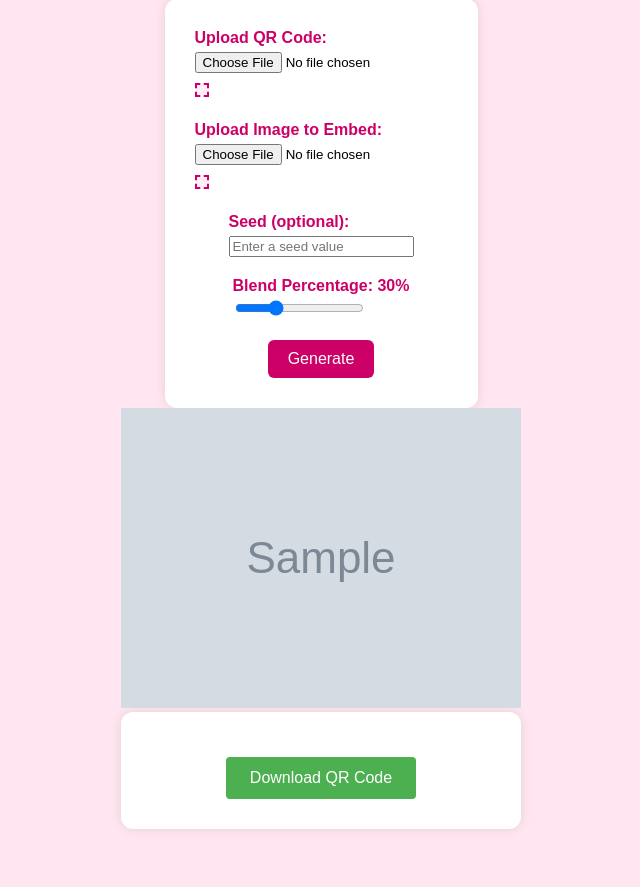
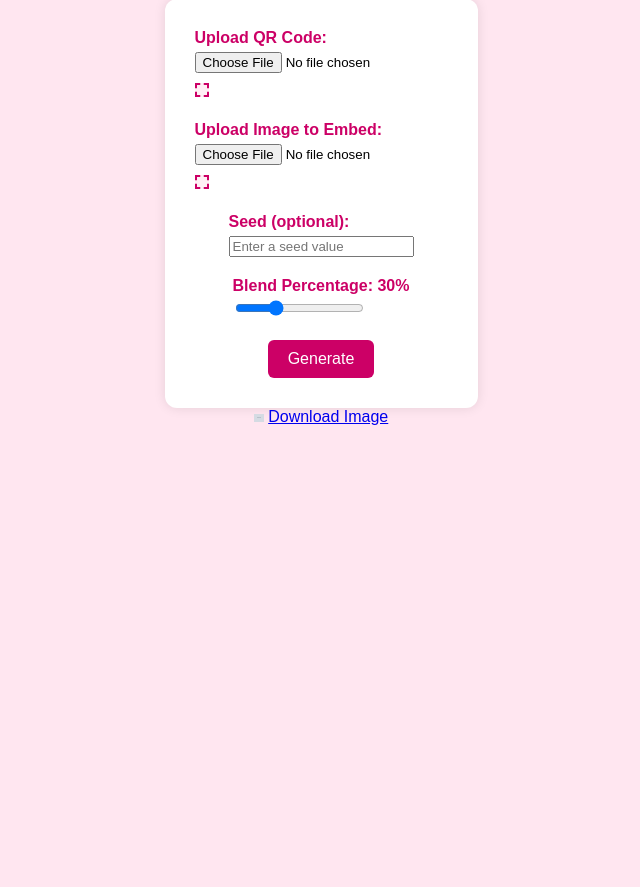
Before and after one commit to VandanaPandey-2000/QREnhancer, a Flask app: template templates/index.html in a window 1280 px wide. Shown: the part 139-1026 px from the top of the page, without its empty margins (319-959 px from the left). After the commit the page ends 564 px from the top, so only its background shows below. Run offline with Flask 3, Linux system fonts and the light colour scheme; the template is opened without the code that fills it: most values are stand-ins (such as "Sample title", 1, 10 or a date in 2020); grey boxes marked "Sample" are stand-in pictures.

Commit message:
Update index.html, output resize

```diff
--- a/templates/index.html
+++ b/templates/index.html
@@ -123,13 +123,14 @@
 
   {% if image_url %}
     <div class="result-image">
-        <img src="{{ image_url }}" alt="Processed Image">
-<!--         <a href="{{ image_url }}" download>Download Image</a> -->
-         <form action="/download/{{ output_filename }}" method="get">
+        <img src="{{ image_url }}" alt="Processed Image" style="max-width: {{ display_width }}px;
+                    max-height: {{ display_height }}px; width: auto; height: auto;">
+        <a href="{{ image_url }}" download>Download Image</a>
+<!--          <form action="/download/{{ output_filename }}" method="get">
           <button type="submit" class="download-button">
             <i class="fas fa-download"></i> Download QR Code
           </button>
-    </form>
+    </form> -->
     </div>
   {% endif %}
 
```
